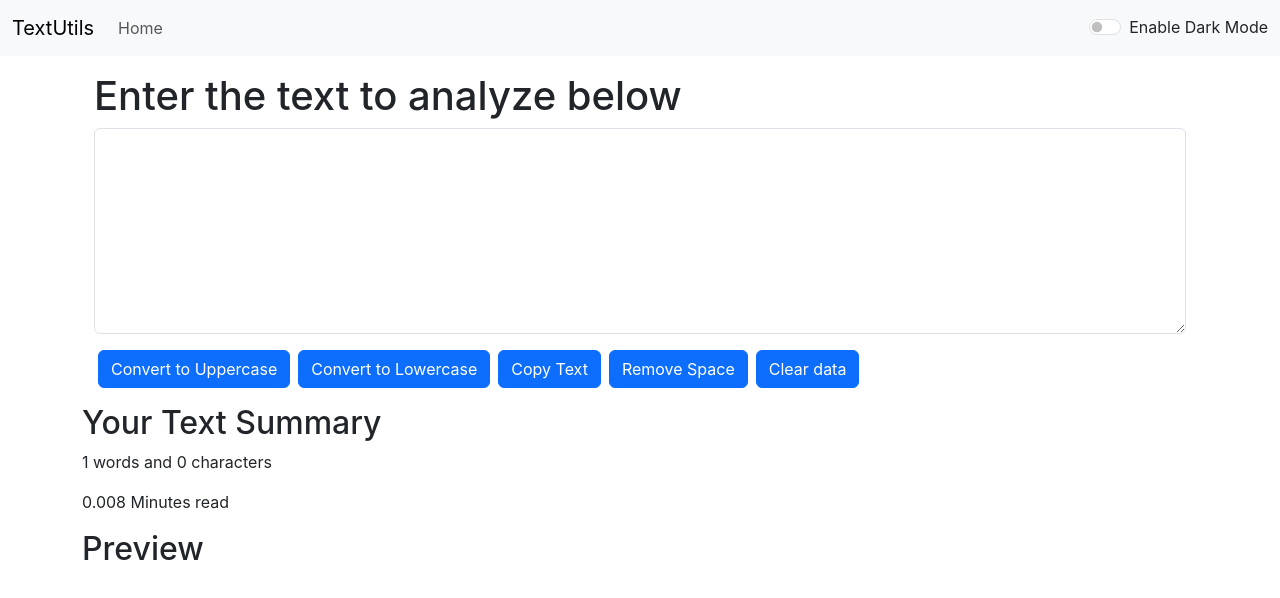
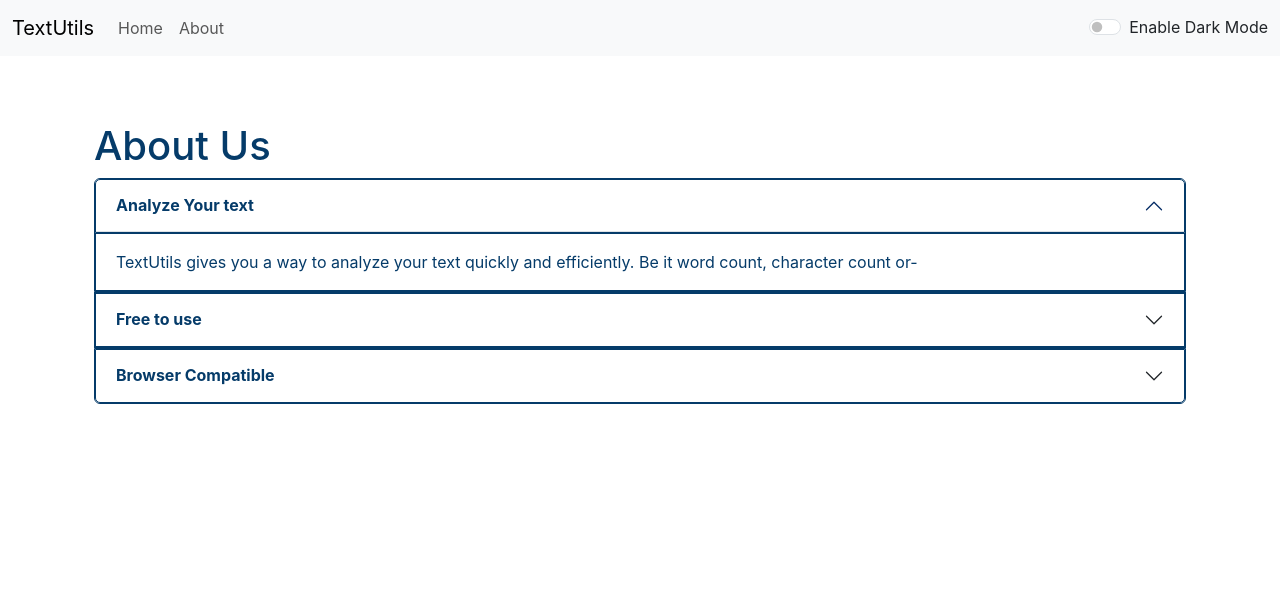
Before and after one commit to ZohaMalikZohaMalik000-dev/TextUTils-React-App, a React (Create React App) app: page /about in a window 1280 px wide. Shown: the top 598 px of the page. Built offline with nearby package versions, Linux system fonts and the light colour scheme.

Commit message:
second commit

```diff
--- a/src/App.js
+++ b/src/App.js
@@ -1,10 +1,14 @@
 import './App.css';
 import Navbar from './components/Navbar';
-// import About from './components/About';
+import About from './components/About';
 import TextForm from './components/TextForm';
 import React, { useState } from 'react';
 import Alert from './components/Alert';
-// import { BrowserRouter as Router, Routes, Route } from 'react-router-dom';
+
+import {
+  BrowserRouter as Router, Routes, Route
+}  from "react-router-dom";
+
 
 function App() {
   const [Mode, setMode] = useState('light');
@@ -20,7 +24,7 @@
   const toggleMode = () => {
     if (Mode === 'light') {
       setMode('dark');
-      document.body.style.backgroundColor = "#194571ff";
+      document.body.style.backgroundColor = "#092641ff";
       document.body.style.color = "white";
       showAlert("Dark mode has been enabled", "success");
     } else {
@@ -33,23 +37,23 @@
 
   return (
     <>
-      {/* <Router> */}
+      <Router>
         <Navbar title="TextUtils" aboutText="About" mode={Mode} toggleMode={toggleMode} />
         <Alert alert={alert} />
 
         <div className="container my-3">
-            {/* <Routes>  */}
+            <Routes>
             {/* ✅ Default route (TextUtils link and refresh) */}
-            {/* <Route Exact path="/" element={<TextForm showAlert={showAlert} heading="Enter the text to analyze below" mode={Mode} />} /> */}
-            <TextForm showAlert={showAlert} heading="Enter the text to analyze below" mode={Mode} />
+            <Route Exact path="/" element={<TextForm showAlert={showAlert} heading="Try TextUtils-  Word Counter,Remove Spaces,Char counter" mode={Mode} />} />
+            {/* <TextForm showAlert={showAlert} heading="Enter the text to analyze below" mode={Mode} /> */}
             {/* ✅ About page */}
-            {/* <Route Exact path="/about" element={<About />} /> */}
+            <Route Exact path="/about" element={<About mode={Mode} />} />
 
             {/* ✅ Agar Home component nahi hai, to sirf text dikha do */}
-            {/* <Route Exact path="/home" element={<h2>Welcome to Home Page</h2>} /> */}
-          {/* </Routes> */}
+            <Route Exact path="/home" element={<h2>Welcome to Home Page</h2>} />
+          </Routes>
         </div>
-      {/* </Router> */}
+      </Router>
     </>
   );
 }
--- a/src/components/About.js
+++ b/src/components/About.js
@@ -1,79 +1,85 @@
 //rfc
 import React, { useState } from 'react'
-import { useFormState } from 'react-dom'
-
-export default function About() {
-      // let MyStyle = {
+// import { useFormState } from 'react
+export default function About(props) {
+    // let MyStyle = {
     //     color : 'white',
     //     backgroundColor:' black'
     // }
-        const [MyStyle, setMyStyle]  = useState ({
-                    color : 'black',
-                backgroundColor:'white',
+        // const [MyStyle, setMyStyle]  = useState ({
+        //             color : 'black',
+        //         backgroundColor:'white',
 
-        })
-        const [btnText, SetBtnText]  = useState ("Enable Dark Mode")
-        const toggleMode = () =>{
-            if(MyStyle.color === 'black'){
-                setMyStyle({
-                    color : 'white',
-                    backgroundColor: 'black',
-                    border :  '1px solid white'
-                })
-                SetBtnText("Enable Light Mode")
-            }
-            else{
-                setMyStyle({
-                    color : 'black',
-                backgroundColor: 'white'
-                })
-                SetBtnText("Enable Dark Mode");
-            }
+        // })
+
+        // const [btnText, SetBtnText]  = useState ("Enable Dark Mode")
+        // const toggleMode = () =>{
+        //     if(MyStyle.color === 'black'){
+        //         setMyStyle({
+        //             color : 'white',
+        //             backgroundColor: 'black',
+        //             border :  '1px solid white'
+        //         })
+        //         SetBtnText("Enable Light Mode")
+        //     }
+        //     else{
+        //         setMyStyle({
+        //             color : 'black',
+        //         backgroundColor: 'white'
+        //         })
+        //         SetBtnText("Enable Dark Mode");
+        //     }
+        // }
+        let MyStyle = {
+            color : props.mode === 'dark'?'white':'#053b69ff',
+            backgroundColor :props.mode === 'dark'?'#053b69ff':'white',
+            border : '1px solid',
+            borderColor : props.mode === 'dark'?'white':'#053b69ff'
         }
         return (
-                <div className="container" style = {MyStyle}>
+                <div className="container" style = {{color : props.mode === 'dark'?'white':'#053b69ff'}}>
                     <h1 className='mg-3'>About Us</h1>
                 <div className="accordion" id="accordionExample">
             <div className="accordion-item" style = {MyStyle}>
                 <h2 className="accordion-header">
                 <button className="accordion-button" type="button" style = {MyStyle} data-bs-toggle="collapse" data-bs-target="#collapseOne" aria-expanded="true" aria-controls="collapseOne">
-                    Accordion Item #1
+                    <strong>Analyze Your text</strong>
                 </button>
                 </h2>
                 <div id="collapseOne" className="accordion-collapse collapse show" data-bs-parent="#accordionExample">
                 <div className="accordion-body" style = {MyStyle}>
-                    <strong>This is the first item’s accordion body.</strong> It is shown by default, until the collapse plugin adds the appropriate classNames that we use to style each element. These classNames control the overall appearance, as well as the showing and hiding via CSS transitions. You can modify any of this with custom CSS or overriding our default variables. It’s also worth noting that just about any HTML can go within the <code>.accordion-body</code>, though the transition does limit overflow.
+                    TextUtils gives you a way to analyze your text quickly and efficiently. Be it word count, character count or-
                 </div>
                 </div>
             </div>
             <div className="accordion-item" style = {MyStyle} >
                 <h2 className="accordion-header">
                 <button className="accordion-button collapsed" type="button" style = {MyStyle} data-bs-toggle="collapse" data-bs-target="#collapseTwo" aria-expanded="false" aria-controls="collapseTwo">
-                    Accordion Item #2
+                <strong>Free to use</strong>
                 </button>
                 </h2>
                 <div id="collapseTwo" className="accordion-collapse collapse" data-bs-parent="#accordionExample">
                 <div className="accordion-body" style = {MyStyle}>
-                    <strong>This is the second item’s accordion body.</strong> It is hidden by default, until the collapse plugin adds the appropriate classNames that we use to style each element. These classNames control the overall appearance, as well as the showing and hiding via CSS transitions. You can modify any of this with custom CSS or overriding our default variables. It’s also worth noting that just about any HTML can go within the <code>.accordion-body</code>, though the transition does limit overflow.
+                TextUtils is a free character counter tool that provides instant character count & word count statistics for a given text. TextUtils reports the number of words and characters. Thus it is suitable for writing text with word/ character limit.
                 </div>
                 </div>
             </div>
             <div className="accordion-item" style = {MyStyle}>
                 <h2 className="accordion-header">
                 <button className="accordion-button collapsed" type="button" style = {MyStyle} data-bs-toggle="collapse" data-bs-target="#collapseThree" aria-expanded="false" aria-controls="collapseThree">
-                    Accordion Item #3
+                    <strong>Browser Compatible</strong>
                 </button>
                 </h2>
                 <div id="collapseThree" className="accordion-collapse collapse" data-bs-parent="#accordionExample">
                 <div className="accordion-body" style = {MyStyle}>
-                    <strong>This is the third item’s accordion body.</strong> It is hidden by default, until the collapse plugin adds the appropriate classNames that we use to style each element. These classNames control the overall appearance, as well as the showing and hiding via CSS transitions. You can modify any of this with custom CSS or overriding our default variables. It’s also worth noting that just about any HTML can go within the <code>.accordion-body</code>, though the transition does limit overflow.
+                    This word counter software works in any web browsers such as Chrome, Firefox, Internet Explorer, Safari, Opera. It suits to count characters in facebook, blog, books, excel document, pdf document, essays, etc.
                     </div>
                 </div>
             </div>
         </div>
-            <div className="container  my-3">
+            {/* <div className="container  my-3">
                 <button onClick={toggleMode} type="button" className="btn btn-primary">{btnText}</button>
-        </div>
+        </div>  */}
             </div>
             )
 }
--- a/src/components/Alert.js
+++ b/src/components/Alert.js
@@ -6,10 +6,13 @@
         return lower.charAt(0).toUpperCase() + lower.slice(1);
     }
     return (
-        props.alert && <div className={`alert alert-${props.alert.msg} alert-dismissible fade show`} role="alert">
+        < div style={{ height: '50px' }}>
+
+        {props.alert && <div className={`alert alert-${props.alert.msg} alert-dismissible fade show`} role="alert">
             <strong> {capitalize(props.alert.type)}</strong> : {props.alert.msg}
             <button type="button" className="btn-close" data-bs-dismiss="alert" aria-label="Close">
             </button>
+        </div>}
         </div>
 
     )
--- a/src/components/Navbar.js
+++ b/src/components/Navbar.js
@@ -1,6 +1,6 @@
 import React from 'react'
 import PropTypes from 'prop-types'
-// import { Link } from "react-router-dom";
+import { Link } from "react-router-dom";
 
 export default function Navbar(props) {
     return (
@@ -8,8 +8,8 @@
         <nav className={`navbar navbar-expand-lg navbar-${props.mode} bg-${props.mode}`}>
             <div className="container-fluid">
             {/* ✅ TextUtils link (TextForm page) */}
-            {/* <Link className="navbar-brand" to="/">{props.title}</Link> */}
-            <a className="navbar-brand" href="/">{props.title}</a>
+            <Link className="navbar-brand" to="/">{props.title}</Link>
+            {/* <a className="navbar-brand" href="/">{props.title}</a> */}
 
             <button className="navbar-toggler" type="button" data-bs-toggle="collapse" data-bs-target="#navbarSupportedContent"
                 aria-controls="navbarSupportedContent" aria-expanded="false" aria-label="Toggle navigation">
@@ -20,15 +20,15 @@
                 <ul className="navbar-nav me-auto mb-2 mb-lg-0">
                 {/* ✅ Home page */}
                 <li className="nav-item">
-                    {/* <Link className="nav-link" to="/home">Home</Link> */}
-                    <a className="nav-link" href="/">Home</a>
+                    <Link className="nav-link" to="/home">Home</Link>
+                    {/* <a className="nav-link" href="/">Home</a> */}
                 </li>
 
                 {/* ✅ About page */}
-                {/* <li className="nav-item"> */}
-                    {/* <Link className="nav-link" to="/about">{props.aboutText}</Link> */}
-                    {/* <a className="nav-link" href ="/">{props.aboutText}</a>
-                </li> */}
+                <li className="nav-item">
+                    <Link className="nav-link" to="/about">{props.aboutText}</Link>
+                     {/* <a className="nav-link" href ="/">{props.aboutText}</a> */}
+                </li>
                 </ul>
 
                 <div className={`form-check form-switch text-${props.mode === 'light' ? 'dark' : 'light'}`}>
--- a/src/components/TextForm.js
+++ b/src/components/TextForm.js
@@ -62,24 +62,24 @@
             on the `props.mode` value. However, since it is commented out, it is not being rendered or
             affecting the functionality of the component. */}
     <div className="container" /*style={{color: props.mode === 'dark' ? 'white' : '#42743'}}*/>
-        <h1>{props.heading}</h1>
+        <h1 className='mb-3'>{props.heading}</h1>
         <div className="mb-3">
         <textarea  className="form-control"  value={text}  onChange={handleOnChange}/* style={{backgroundColor: props.mode === 'dark' ? 'white' : #194571ff,
             color: props.mode === 'dark' ? 'white' : '#194571ff'}} */id="myBox"  rows="8"></textarea>
     </div>
 <div>
-        <button className="btn btn-primary mx-1" onClick={handleUpClick}>Convert to Uppercase</button>
-        <button className="btn btn-primary mx-1" onClick={handleLoClick}>Convert to Lowercase</button>
-        <button className="btn btn-primary mx-1" onClick={handleCopy}>Copy Text</button>
-        <button className="btn btn-primary mx-1" onClick={handleExtraSpaces}>Remove Space</button>
-        <button className="btn btn-primary mx-1" onClick={handleClearText}>Clear data</button>
+        <button disabled={text.length===0} className="btn btn-primary mx-1 my-1" onClick={handleUpClick}>Convert to Uppercase</button>
+        <button disabled={text.length===0} className="btn btn-primary mx-1 my-1" onClick={handleLoClick}>Convert to Lowercase</button>
+        <button disabled={text.length===0} className="btn btn-primary mx-1 my-1" onClick={handleCopy}>Copy Text</button>
+        <button disabled={text.length===0} className="btn btn-primary mx-1 my-1" onClick={handleExtraSpaces}>Remove Space</button>
+        <button disabled={text.length===0} className="btn btn-primary mx-1 my-1" onClick={handleClearText}>Clear data</button>
          {/* <button className="btn btn-primary mx-1" onClick={handleCapitalize}>1st Capital </button> */}
         </div>
     </div>
         <div className="container mb-3"/* style={{color: props.mode === 'dark' ? 'white' : '#42743'}}*/></div>
         <h2>Your Text Summary</h2>
-        <p>{text.split(" ").length} words and {text.length} characters</p>
-        <p>{0.008 *text.split(" ").length}  Minutes read</p>
+        <p>{text.split(" ").filter((element) => {return element.length!==0}).length} words and {text.length} characters</p>
+        <p>{0.008 *text.split(" ").filter((element) => {return element.length!==0}).length}  Minutes read</p>
         <h2>Preview</h2>
         <p>{text}</p>
         </div>
```
Also changed, not shown: package.json (+73 -6 lines), public/index.html (+4 -4 lines), 1 other file (tests, documents, lock files or other folders).
